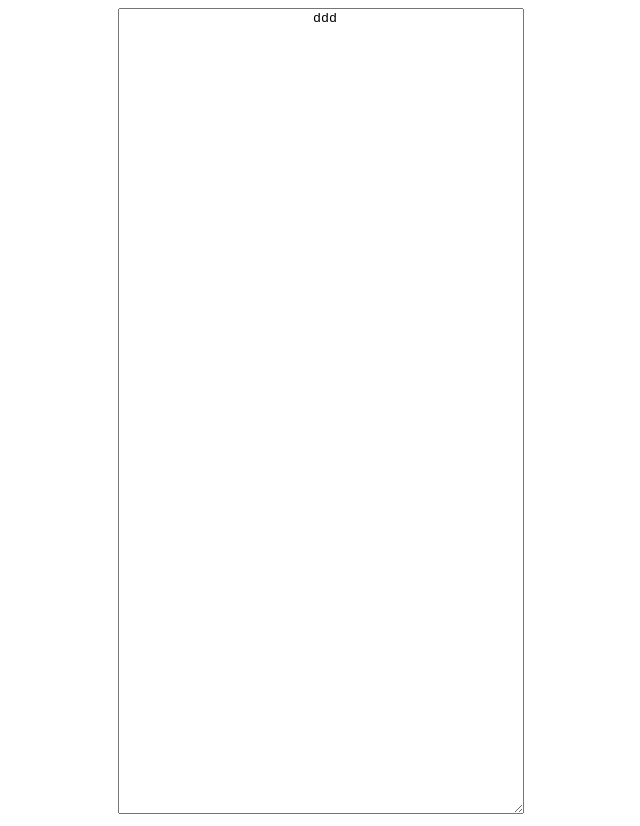
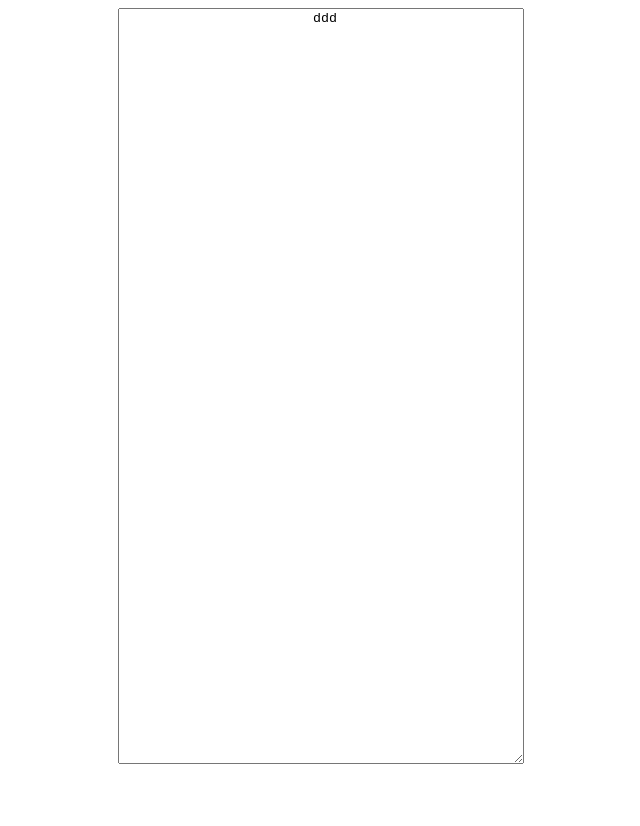
Before and after one commit to juruojjl/oonp, a plain HTML site: page assignment.html in a window 1280 px wide. Shown: the whole page, without its empty margins (319-959 px from the left). After the commit the page ends 800 px from the top, so only its background shows below. Drawn offline with Linux system fonts and the light colour scheme.

Commit message:
Update assignment.html

```diff
--- a/assignment.html
+++ b/assignment.html
@@ -5,7 +5,7 @@
 </head>
 <body>
 	<center>
-		<textarea style="width: 400px;height: 800px">
+		<textarea style="width: 400px;height: 750px">
 			ddd
 		</textarea>
 	</center>
```
